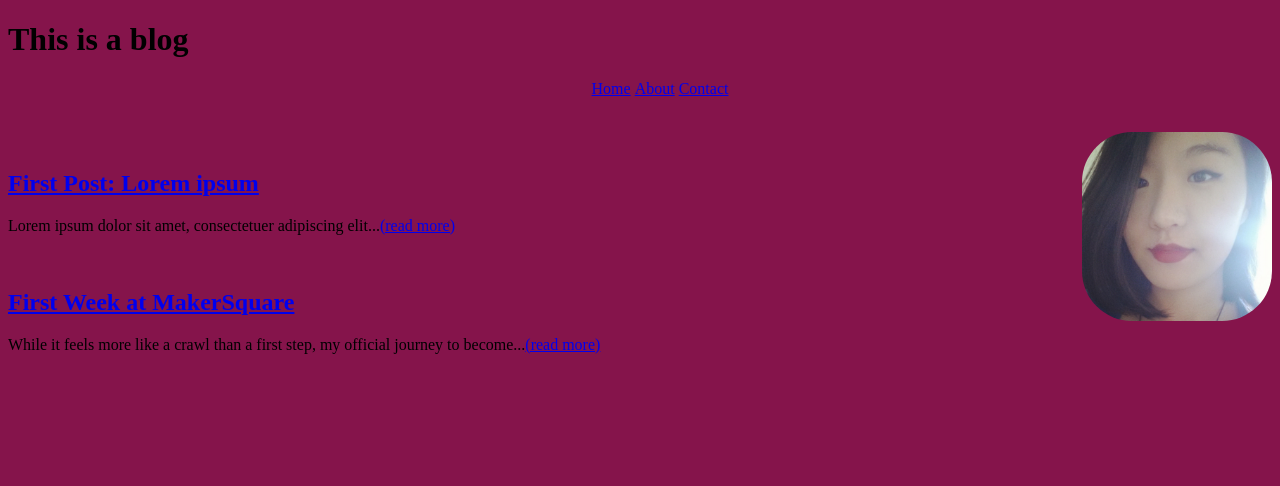
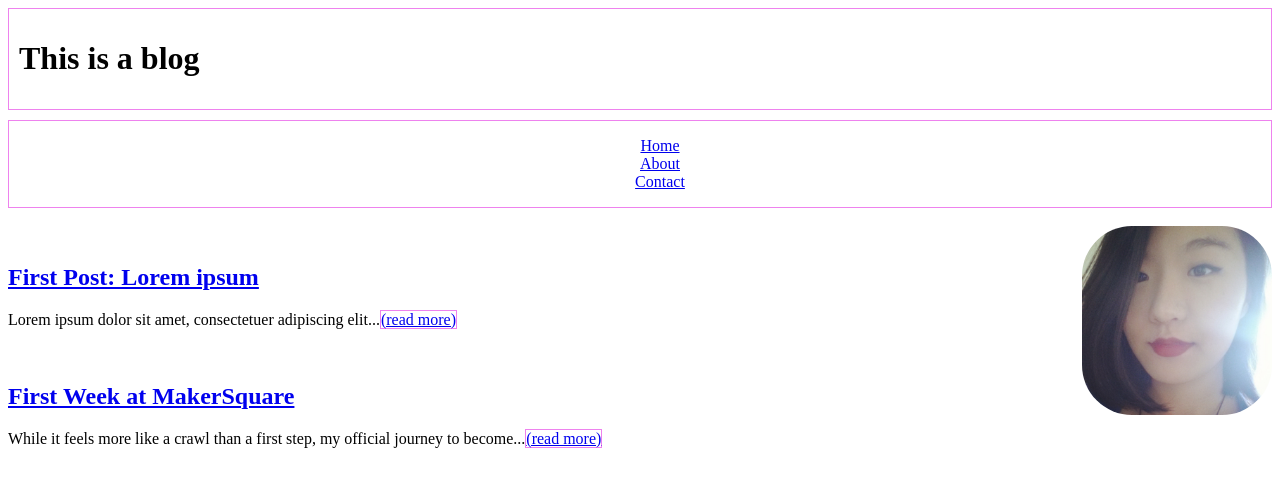
Before and after one commit to honeyjive/blog, a plain HTML site: page index.html in a window 1280 px wide. Drawn offline with nearby package versions, Linux system fonts and the light colour scheme.

Commit message:
adding borders

```diff
--- a/css/main.css
+++ b/css/main.css
@@ -19,19 +19,26 @@
 
 span {
 	color: purple;
+	border: 1px solid violet;
 }
 
+header {
+	border: 1px solid violet;
+	margin: 0 0 10px 0;
+	padding: 10px;
+}
 
 /**********navigation*************/
 nav {
 	text-align: center;
+	border: 1px solid violet;
 }
 
 nav li {
 	list-style: none;
-	display: inline-block;
+/*	display: inline-block;*/
 }
 
-.js-test {
-	background: #85144B;
+/*.js-test {
+	background: #85144B;*/
 }
--- a/js/script.js
+++ b/js/script.js
@@ -1,4 +1,4 @@
-$( document ).ready(function() {
-    console.log( "I loaded in jQuery and my script file!" );
-    $('body').addClass('js-test');
-});
+// $( document ).ready(function() {
+//     console.log( "I loaded in jQuery and my script file!" );
+//     $('body').addClass('js-test');
+// });
```
